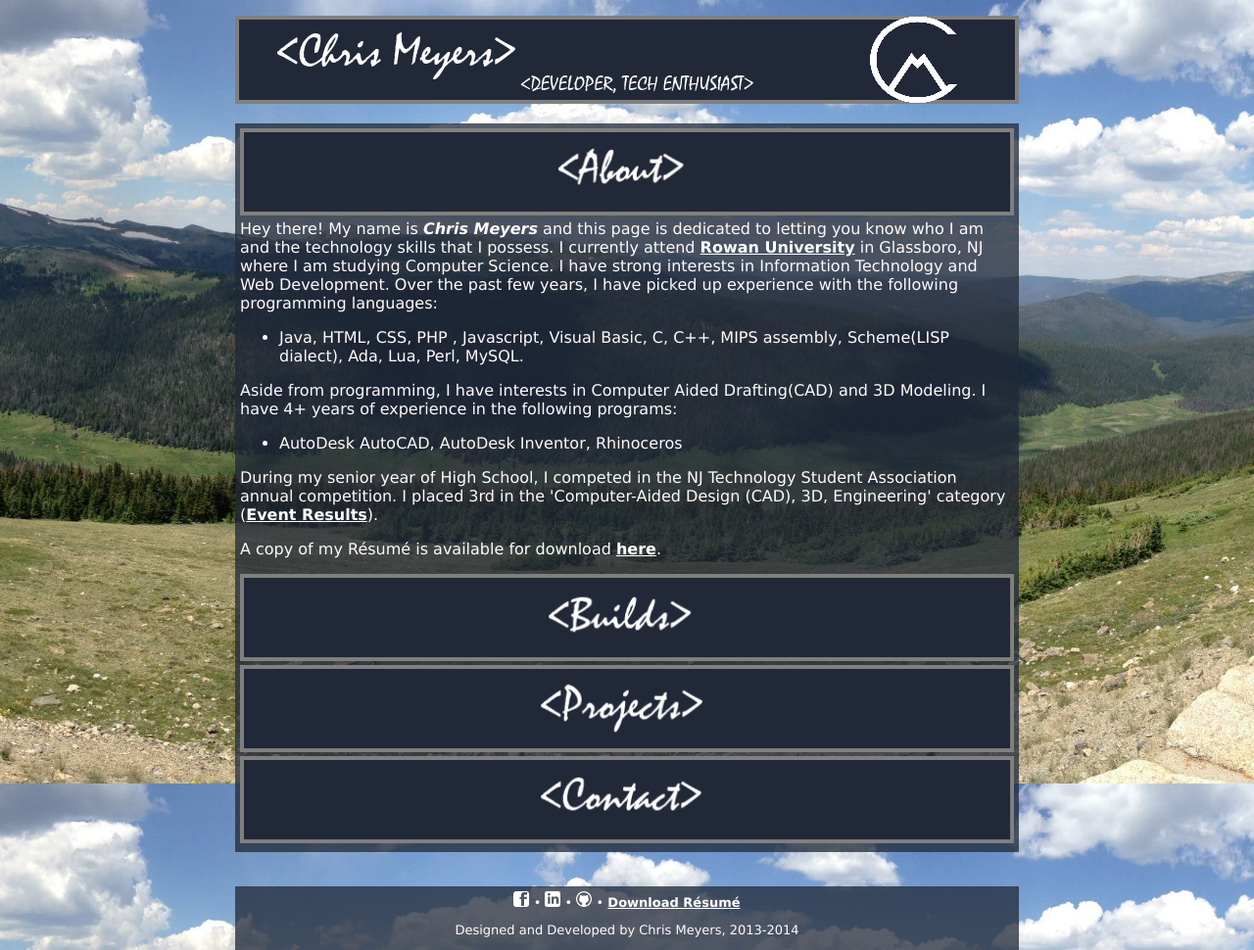
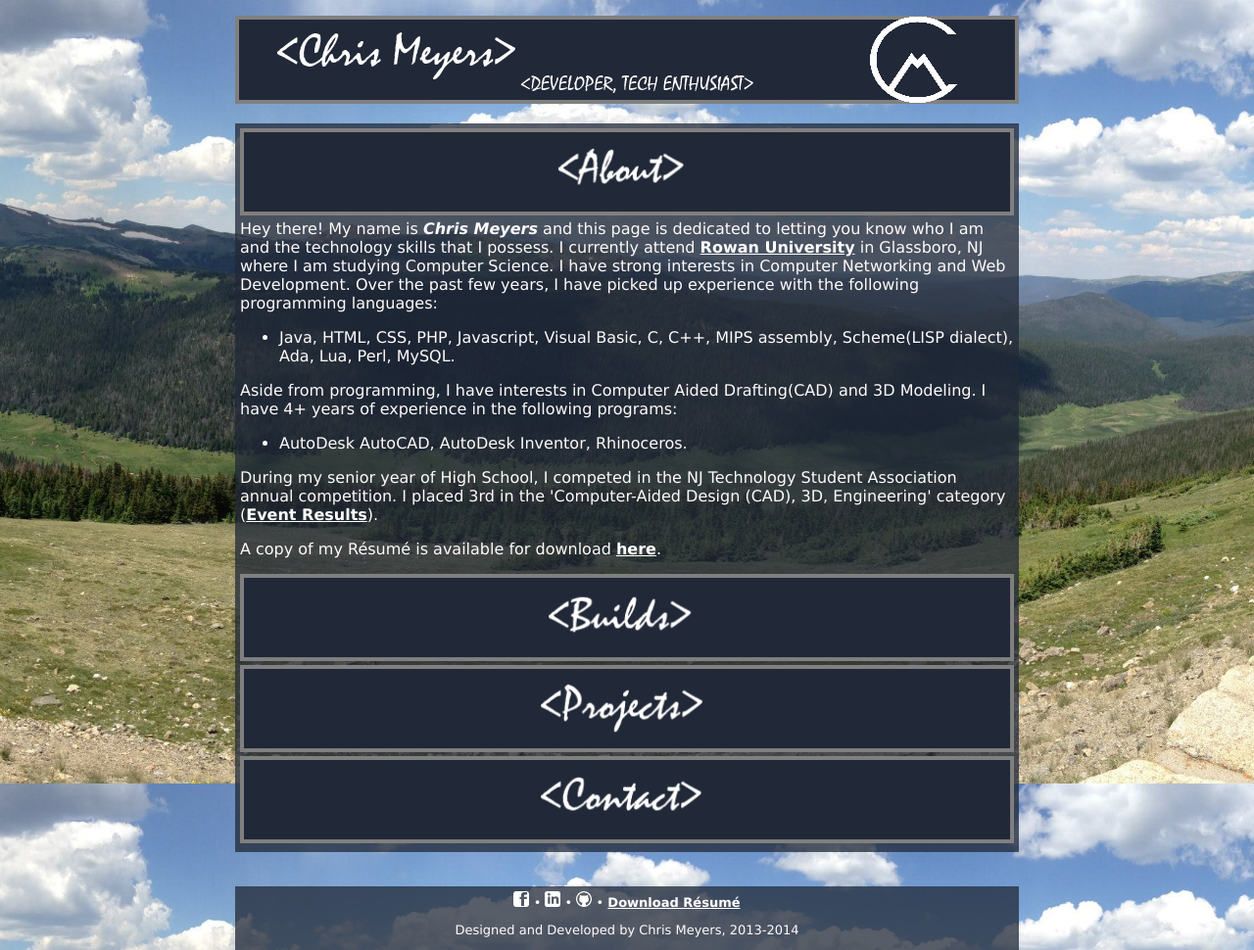
Before and after one commit to chrismeyers/CM_WEBSITE, a PHP site: page /index.php in a window 1280 px wide. Shown: the whole page at 98% size. Run offline with PHP 8.4, Linux system fonts and the light colour scheme.

Commit message:
updated 'about' section.

```diff
--- a/public_html/v3/index.php
+++ b/public_html/v3/index.php
@@ -8,8 +8,8 @@
 
         <meta name="viewport" content="width=device-width; initial-scale=1.0; maximum-scale=1.0; user-scalable=0;" />
 
-        <link rel="stylesheet" href="csselements.css">
-        <link rel="stylesheet" href="csselements_768-.css">
+        <link rel="stylesheet" href="csselements.css" />
+        <link rel="stylesheet" href="csselements_768-.css" />
         <link rel="stylesheet" href="fancybox/source/jquery.fancybox.css" type="text/css" media="screen" />
         <link rel="stylesheet" href="fancybox/source/helpers/jquery.fancybox-buttons.css" type="text/css" media="screen" />
         <link rel="stylesheet" href="fancybox/source/helpers/jquery.fancybox-thumbs.css" type="text/css" media="screen" />
@@ -50,12 +50,12 @@
                         Hey there! My name is <b><i>Chris Meyers</i></b> and this page is dedicated to letting you know who I am and
                         the technology skills that I possess.  I currently attend
                         <a class="fancytxt" href="http://www.rowan.edu/" target="_blank">Rowan University</a>
-                        in Glassboro, NJ where I am studying Computer Science.  I have strong interests in Information Technology and
+                        in Glassboro, NJ where I am studying Computer Science.  I have strong interests in Computer Networking and
                         Web Development.  Over the past few years, I have picked up experience with the following programming languages:
 
                         <p></p>
                         <ul>
-                            <li style="list-style-type:disc;">Java, HTML, CSS, PHP , Javascript, Visual Basic, C, C++, MIPS assembly,
+                            <li style="list-style-type:disc;">Java, HTML, CSS, PHP, Javascript, Visual Basic, C, C++, MIPS assembly,
                                                               Scheme(LISP dialect), Ada, Lua, Perl, MySQL.</li>
                         </ul>
 
@@ -65,7 +65,7 @@
 
                         <p></p>
                         <ul>
-                            <li style="list-style-type:disc;">AutoDesk AutoCAD, AutoDesk Inventor, Rhinoceros</li>
+                            <li style="list-style-type:disc;">AutoDesk AutoCAD, AutoDesk Inventor, Rhinoceros.</li>
                         </ul>
 
                         <p></p>
```
